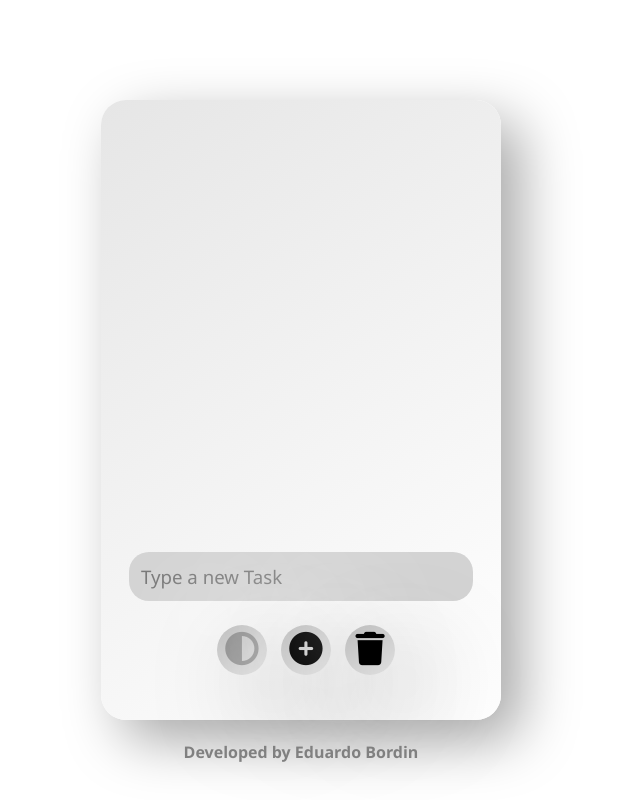
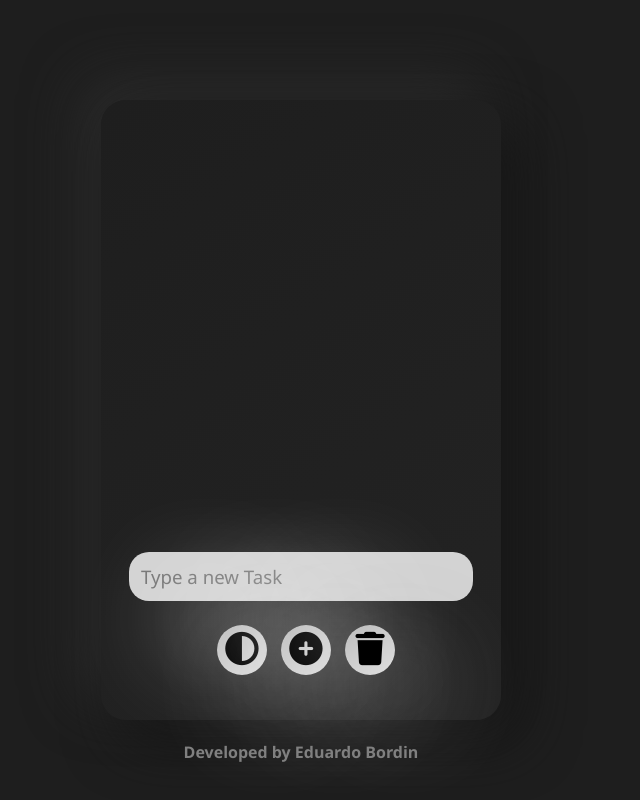
Before and after one commit to EduardoSBordin/todoList, a plain HTML site: page index.html in a window 1280 px wide. Both pictures are taken after a click on the button 581 px from the left and 650 px from the top of the page. Shown: the whole page, without its empty margins (339-979 px from the left). Drawn offline with Linux system fonts and the light colour scheme.

Commit message:
v_add_darkTheme

```diff
--- a/index.html
+++ b/index.html
@@ -8,7 +8,7 @@
     <link rel="stylesheet" href="style.css">
     <link rel="stylesheet" href="https://cdnjs.cloudflare.com/ajax/libs/font-awesome/6.1.1/css/all.min.css">
 </head>
-<body id="body">
+<body>
 
     <section id="container">
         <div id="inf"></div>
--- a/script.js
+++ b/script.js
@@ -1,6 +1,6 @@
 // Btns
 let btnTheme = document.querySelector('#btnTheme');
-btnTheme.disabled = true;
+btnTheme.disabled = false;
 let btnAddNewTask = document.querySelector('#btnAddNewTask');
 let btnDeleteAll = document.querySelector('#btnDeleteAll');
 //-----
@@ -90,7 +90,7 @@ btnDeleteAll.onclick = () => {
 }
 btnTheme.onclick = () => {
 
-   let getBody = document.querySelector('#body');
+   let getBody = document.querySelector('body');
    let getContainer = document.querySelector('#container');
 
    getBody.classList.toggle('active');
--- a/style.css
+++ b/style.css
@@ -1,15 +1,9 @@
-#body{
+body{
     background: rgb(255, 255, 255);
-    margin: 0px;
-    padding: 0px;
-    background-repeat: no-repeat;
-    background-attachment: fixed;
 }
-#body.active{
-    border-radius: 50px;
-    background: linear-gradient(145deg, #1e1e1e, #232323);
-    box-shadow:  20px 20px 56px #161616,
-             -20px -20px 56px #2c2c2c;
+body.active{
+
+ background: #1e1e1e;
 }
 h4{
     text-align: center;
@@ -18,7 +12,6 @@ h4{
 }
 #container{
 
-    border-radius: 50px;
     background: linear-gradient(145deg, #e6e6e6, #ffffff);
     box-shadow:  20px 20px 56px #a8a8a8,
              -20px -20px 56px #ffffff;
@@ -28,9 +21,9 @@ h4{
     border-radius: 25px;
     margin-top: 100px;
     padding: 10px;
+    transition: 0.4s;
 }
 #container.active{
-        border-radius: 50px;
         background: linear-gradient(145deg, #1e1e1e, #232323);
         box-shadow:  20px 20px 56px #161616,
                  -20px -20px 56px #2c2c2c;
@@ -111,6 +104,7 @@ box-shadow:  32px 32px 100px #a1a1a1,
     font-size: 20pt;
     font-family: 'Segoe UI', Tahoma, Geneva, Verdana, sans-serif;
     display: block;
+    transition: 0.4s;
 }
 #btnEditAdd, #btnEditFinish, #newBtnTaskCreated{
 
@@ -135,6 +129,7 @@ box-shadow:  32px 32px 100px #a1a1a1,
     transform: scale(1.2);
 }
 
+
 #btnEditFinish:hover{
     background: #68fb5d;
     color: #5cb216;
```
